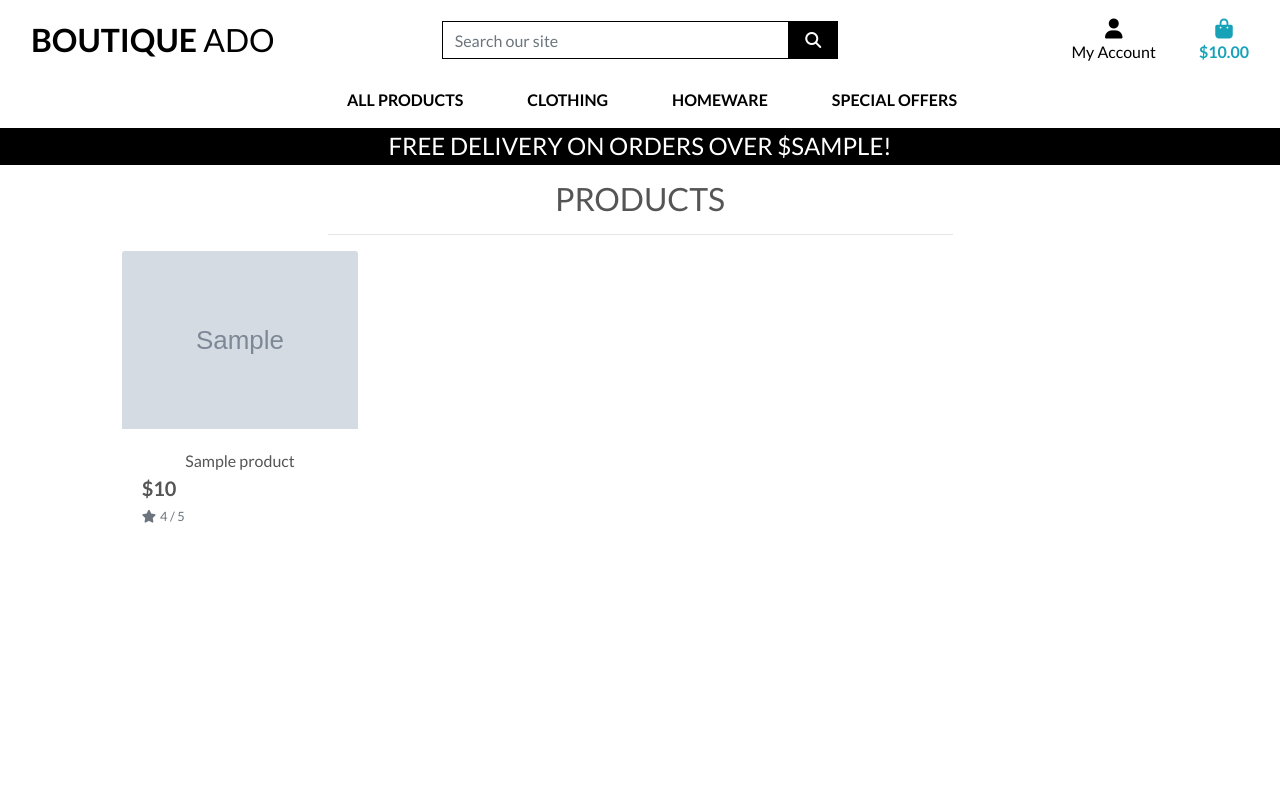
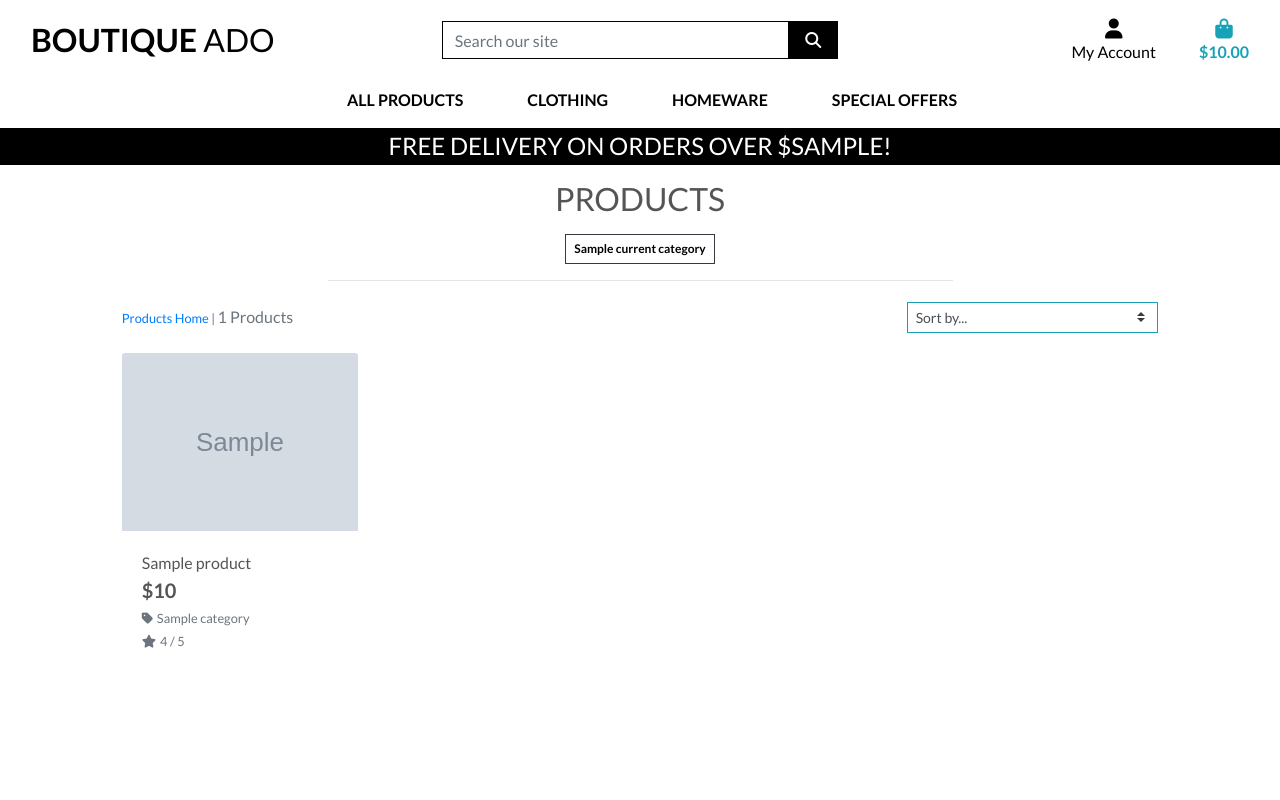
Before and after one commit to Ironmonkeynuts/boutique_ado_v1, a Django app: template products/templates/products/products.html in a window 1280 px wide. Run offline with Django 4.2, Linux system fonts and the light colour scheme; the template is opened without the code that fills it: most values are stand-ins (such as "Sample title", 1, 10 or a date in 2020); grey boxes marked "Sample" are stand-in pictures; some libraries are stand-ins or nearby versions.

Commit message:
Add sorting and product counts to product page

```diff
--- a/products/templates/products/products.html
+++ b/products/templates/products/products.html
@@ -20,13 +20,45 @@
             <div class="col text-center mt-3">
                 <!-- Page section heading -->
                 <h2 class="logo-font">Products</h2>
+                <!-- Display category badges under heading-->
+                {% for c in current_categories %}
+                    <a class="category-badge text-decoration-none" href="{% url 'products' %}?category={{ c.name }}">
+                        <span class="p-2 mt-2 badge badge-white text-black rounded-0 border border-dark">
+                            {{ c.friendly_name }}
+                        </span>
+                    </a>
+                {% endfor %}
                 <hr class="w-50 mb-1">
-            <div>
+            </div>
         </div>
         <div class="row">
             <!-- Centered product container with some padding -->
             <div class="product-container col-10 offset-1">
-                <div class="row mt-1 mb-2"></div>
+                <div class="row mt-1 mb-2">
+                    <div class="col-12 col-md-6 my-auto order-md-last d-flex justify-content-center justify-content-md-end">
+                        <div class="sort-select-wrapper w-50">
+                            <select id="sort-selector" class="custom-select custom-select-sm rounded-0 border border-{% if current_sorting != 'None_None' %}info{% else %}black{% endif %}">
+                                <option value="reset" {% if current_sorting == 'None_None' %}selected{% endif %}>Sort by...</option>
+                                <option value="price_asc" {% if current_sorting == 'price_asc' %}selected{% endif %}>Price (low to high)</option>
+                                <option value="price_desc" {% if current_sorting == 'price_desc' %}selected{% endif %}>Price (high to low)</option>
+                                <option value="rating_asc" {% if current_sorting == 'rating_asc' %}selected{% endif %}>Rating (low to high)</option>
+                                <option value="rating_desc" {% if current_sorting == 'rating_desc' %}selected{% endif %}>Rating (high to low)</option>
+                                <option value="name_asc" {% if current_sorting == 'name_asc' %}selected{% endif %}>Name (A-Z)</option>
+                                <option value="name_desc" {% if current_sorting == 'name_desc' %}selected{% endif %}>Name (Z-A)</option>
+                                <option value="category_asc" {% if current_sorting == 'category_asc' %}selected{% endif %}>Category (A-Z)</option>
+                                <option value="category_desc" {% if current_sorting == 'category_desc' %}selected{% endif %}>Category (Z-A)</option>
+                            </select>
+                        </div>
+                    </div>
+                         <div class="col-12 col-md-6 order-md-first">
+                        <p class="text-muted mt-3 text-center text-md-left">
+                            {% if search_term or current_categories or current_sorting != 'None_None' %}
+                                <span class="small"><a href="{% url 'products' %}">Products Home</a> | </span>
+                            {% endif %}
+                            {{ products|length }} Products{% if search_term %} found for <strong>"{{ search_term }}"</strong>{% endif %}
+                        </p>
+                    </div>
+                </div>
                 <div class="row">
                     {% for product in products %}
                         <!-- Each product occupies 1/4 of row on XL, 1/3 on LG, 1/2 on MD and SM screens -->
@@ -47,11 +79,21 @@
                                     <p class="mb-0">{{ product.name }}</p>
                                 </div>
 
-                                <!-- Product price and rating (if available) -->
+                                <!-- Product price, category and rating (if available) -->
                                 <div class="card-footer bg-white pt-0 border-0 text-left">
                                     <div class="row">
                                         <div class="col">
+                                            <!-- Product price styled as prominent lead text -->
                                             <p class="lead mb-0 text-left font-weight-bold">${{ product.price }}</p>
+                                            <!-- Product category link if available -->
+                                            {% if product.category %}
+                                            <p class="small mt-1 mb-0">
+                                                <a class="text-muted" href="{% url 'products' %}?category={{ product.category.name }}">
+                                                    <i class="fas fa-tag mr-1"></i>{{ product.category.friendly_name }}
+                                                </a>
+                                            </p>
+                                            {% endif %}
+                                            <!-- Product rating link if available -->
                                             {% if product.rating %}
                                                 <small class="text-muted"><i class="fas fa-star mr-1"></i>{{ product.rating }} / 5</small>
                                             {% else %}
--- a/products/views.py
+++ b/products/views.py
@@ -1,6 +1,7 @@
 from django.shortcuts import render, redirect, reverse, get_object_or_404
 from django.contrib import messages
 from django.db.models import Q
+from django.db.models.functions import Lower
 from .models import Product, Category
 
 # Create your views here.
@@ -22,6 +23,9 @@ def all_products(request):
             if sortkey == 'name':
                 sortkey = 'lower_name'
                 products = products.annotate(lower_name=Lower('name'))
+
+            if sortkey == 'category':
+                sortkey = 'category__name'
 
             if 'direction' in request.GET:
                 direction = request.GET['direction']
--- a/static/css/base.css
+++ b/static/css/base.css
@@ -67,8 +67,14 @@ body {
     left: 0;
     position: fixed;
     background: white;
-    z-index: 0; /* sits behind the content and in front of background image */
+    z-index: -1; /* sits behind the content and in front of background image */
 }
+
+a.category-badge > span.badge:hover {
+    background: #212529 !important;
+    color: #fff !important;
+}
+
 
 /* -------------------------------- Media Queries */
 
```
Also changed, not shown: products/templates/products/product_detail.html (+9 -0 lines).
